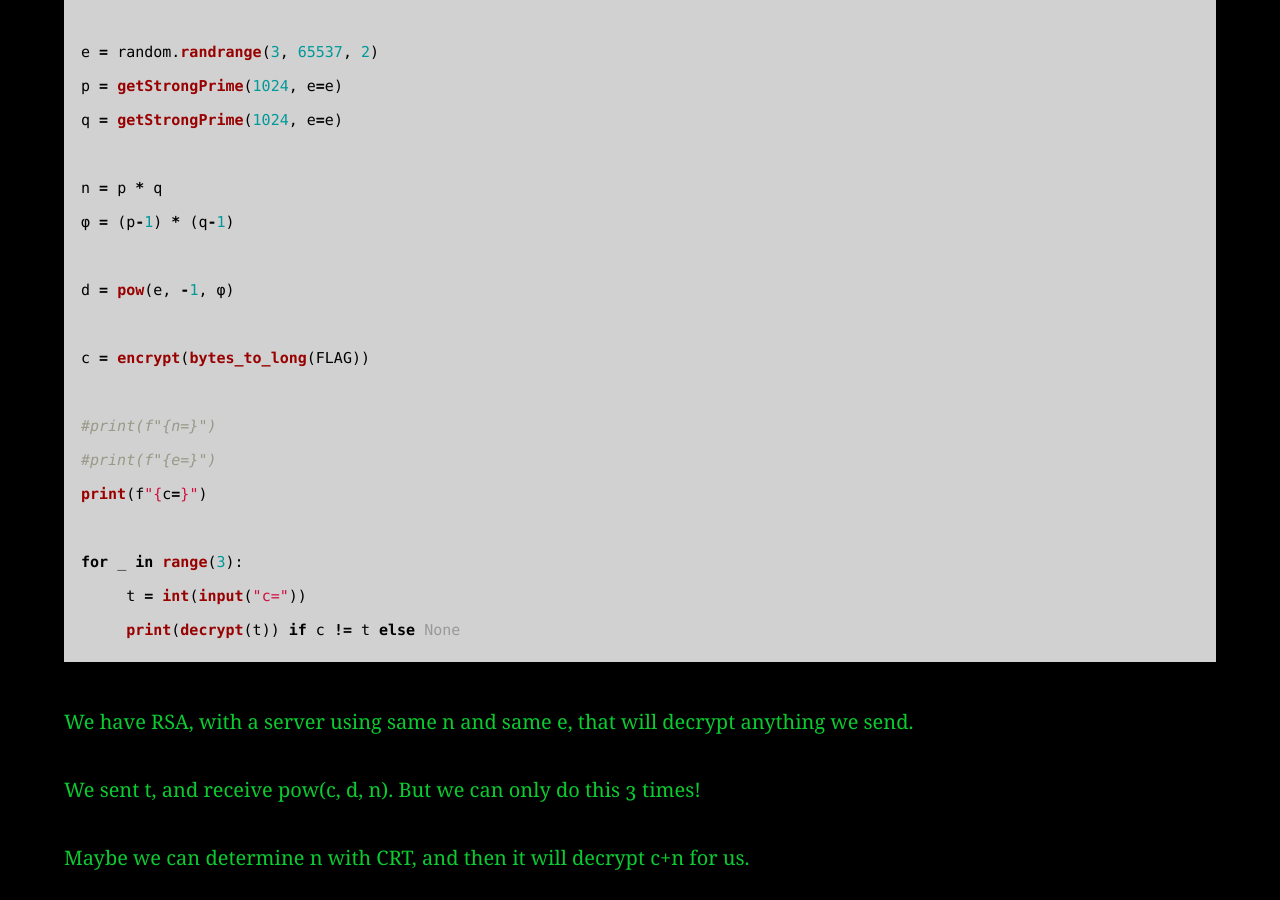
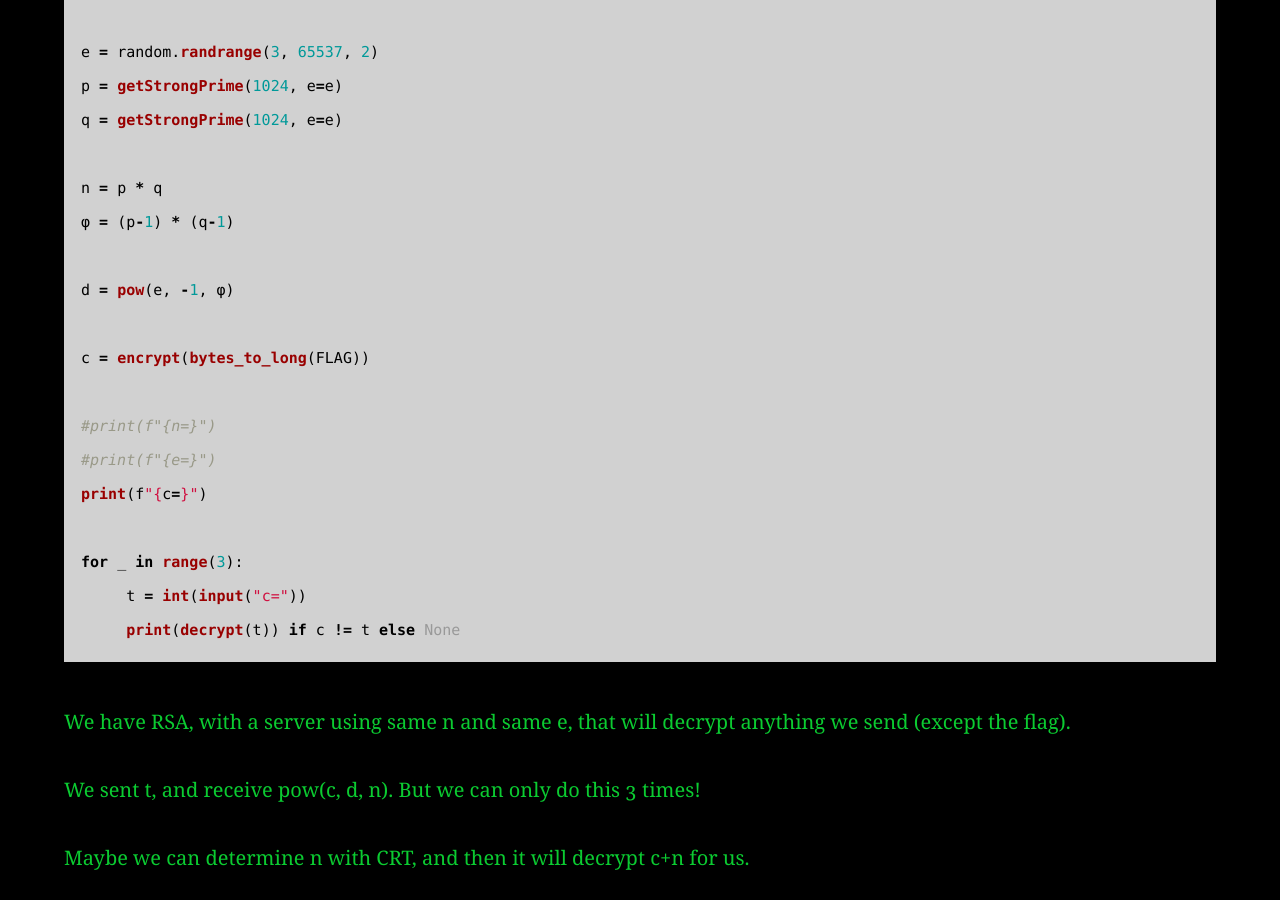
Before and after one commit to AC01010/Connor-McCartney.github.io, a Jekyll site: the page built from _posts/2012-12-21-heroctf-2022.md, in a window 1280 px wide and 900 px high, scrolled down 1820 px. Built offline with Jekyll 4.4.1, drawn with Linux system fonts in a browser that asks for light colours.

Commit message:
Update 2012-12-21-heroctf-2022.md

````diff
--- a/_posts/2012-12-21-heroctf-2022.md
+++ b/_posts/2012-12-21-heroctf-2022.md
@@ -79,7 +79,7 @@ for _ in range(3):
      print(decrypt(t)) if c != t else None
 ```
 
-We have RSA, with a server using same n and same e, that will decrypt anything we send.
+We have RSA, with a server using same n and same e, that will decrypt anything we send (except the flag).
 
 We sent t, and receive pow(c, d, n). But we can only do this 3 times!
 
````
